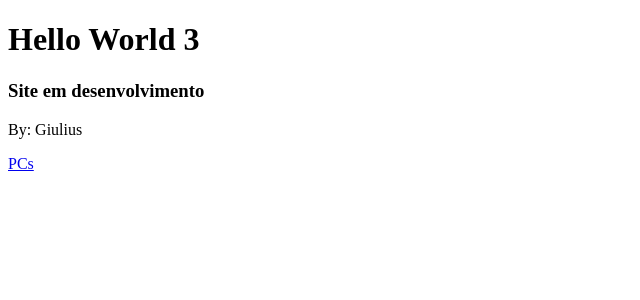
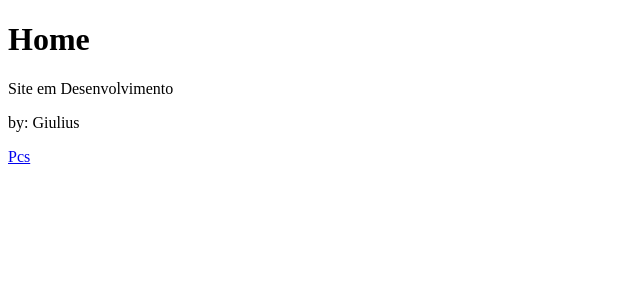
Before and after one commit to GiuliusONWARE/onwaredev, a Next.js app: page / in a window 1280 px wide. Shown: the top 300 px of the page, without its empty margins (0-640 px from the left). Built offline with nearby package versions, Linux system fonts and the light colour scheme.

Commit message:
onwaredev

```diff
--- a/pages/index.js
+++ b/pages/index.js
@@ -1,18 +1,16 @@
 import Link from 'next/link';
 
 function Home() {
-    return (
+    return (<div>
 
-        <div>
-            <h1>Hello World 3</h1>
-            <h3>Site em desenvolvimento</h3>
-            <p>By: Giulius</p>
+        <h1>Home</h1>
+        <p>Site em Desenvolvimento</p>
+		<p>by: Giulius</p>
 
-            <Link href="/pcs">
-                <a>PCs</a>
-            </Link>
-        </div>
-    )
+        <Link href="pcs">
+            <a>Pcs</a>
+        </Link>
+    </div>)
 }
 
 export default Home
```
